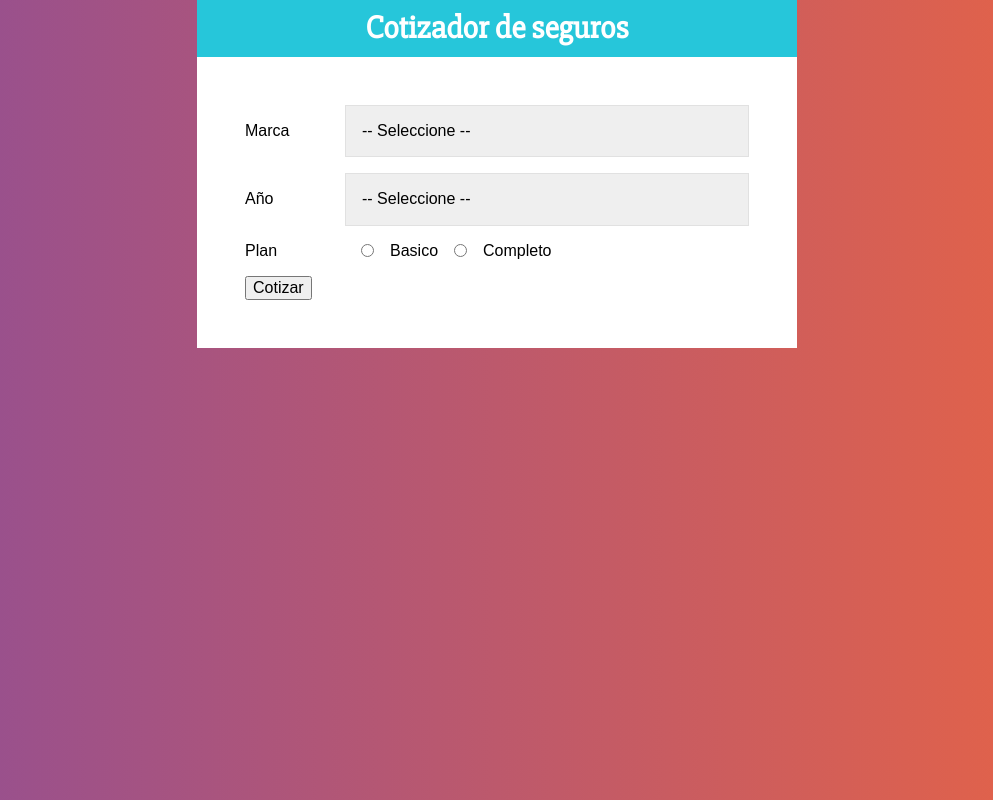
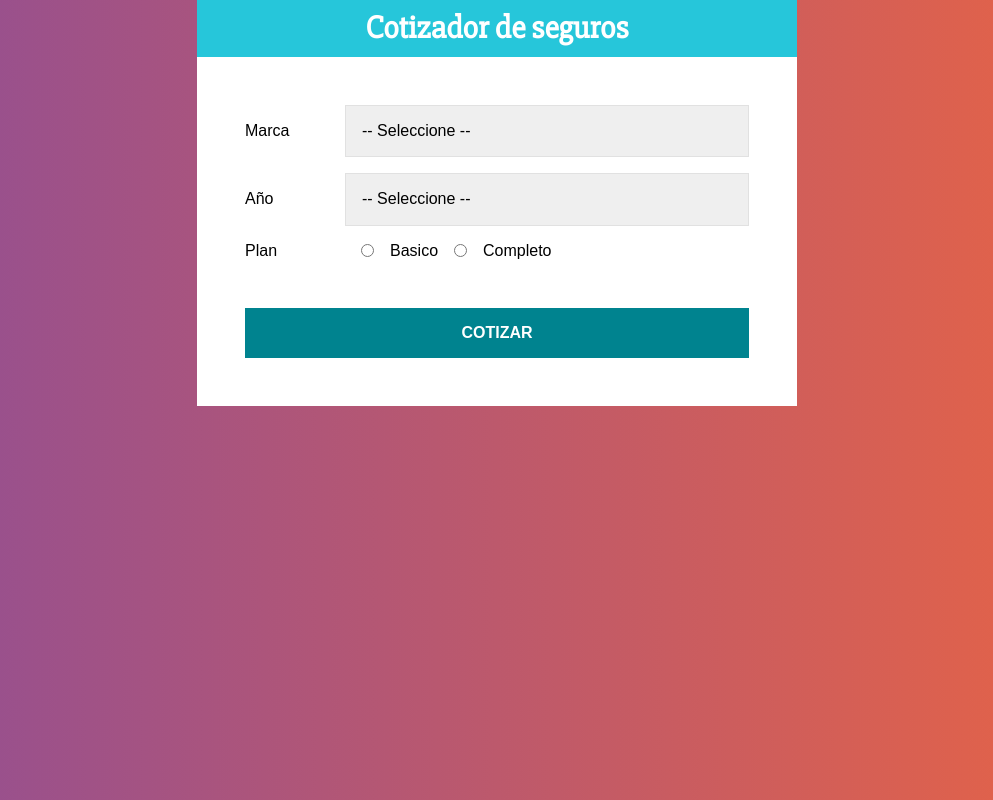
Before and after one commit to PabloFernandez-Git/Cotizador-de-Seguro, a React (Create React App) app: page / in a window 1280 px wide. Shown: the whole page, without its empty margins (143-1136 px from the left). Built offline with nearby package versions, Linux system fonts and the light colour scheme.

Commit message:
Finalizando los Styled Components del Formulario

```diff
--- a/src/components/Formulario.jsx
+++ b/src/components/Formulario.jsx
@@ -21,6 +21,24 @@
 
 const InputRadio = styled.input`
     margin: 0 1rem;
+`
+
+const Boton = styled.button`
+    background-color: #00838f;
+    font-size: 16px;
+    width: 100%;
+    padding: 1rem;
+    color: #fff;
+    text-transform: uppercase;
+    font-weight: bold;
+    border: none;
+    transition: background-color .3s ease;
+    margin-top: 2rem;
+
+    &:hover {
+        background-color: #26c6da;
+        cursor: pointer;
+    }
 `
 
 const Formulario = () => {
@@ -68,7 +86,7 @@
                 /> Completo
             </Campo>
 
-            <button type="button">Cotizar</button>
+            <Boton type="button">Cotizar</Boton>
         </form>
     );
 }
```
